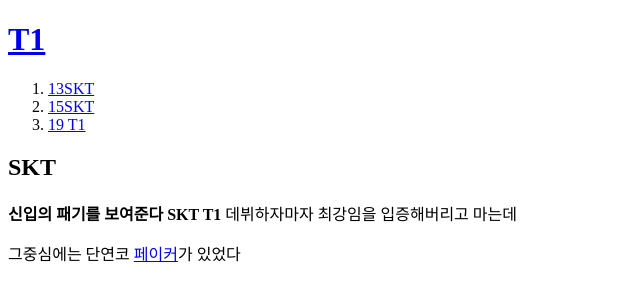
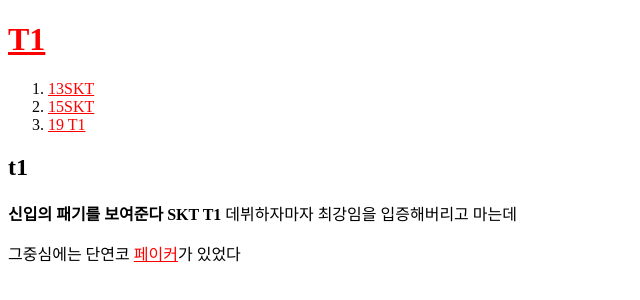
Before and after one commit to rlaalsxo/just, a plain HTML site: page index.html in a window 1280 px wide. Shown: the whole page, without its empty margins (0-640 px from the left). Drawn offline with Linux system fonts and the light colour scheme.

Commit message:
Update index.html

```diff
--- a/index.html
+++ b/index.html
@@ -3,6 +3,11 @@
 <head>
   <title>SKT T1</title>
   <meta charset="utf-8">
+  <style>
+    a {
+      color:red ;
+    }
+  </style>
 </head>
 <body>
   <h1><a href="index.html">T1</a></h1>
@@ -11,7 +16,16 @@
     <li><a href="2.html">15SKT</a></li>
     <li><a href="3.html">19 T1</a></li>
   </ol>
-  <h2>SKT</h2>
+<!--
+  <h1><a href="index.html"><font color="red">T1</font></a></h1>
+  <ol>
+    <li><a href="1.html"><font color="red">13SKT</font></a></li>
+    <li><a href="2.html"><font color="red">15SKT</font></a></li>
+    <li><a href="3.html"><font color="red">19 T1</font></a></li>
+  </ol>
+  -->
+  <h2>t1</h2>
   <p><strong>신입의 패기를 보여준다 SKT T1</strong> 데뷔하자마자 최강임을 입증해버리고 마는데</p>
   <p>그중심에는 단연코 <a href="https://ko.wikipedia.org/wiki/%ED%8E%98%EC%9D%B4%EC%BB%A4_(%ED%94%84%EB%A1%9C%EA%B2%8C%EC%9D%B4%EB%A8%B8)" target="_blank" >페이커</a>가 있었다</p>
 </body>
+</html>
```
